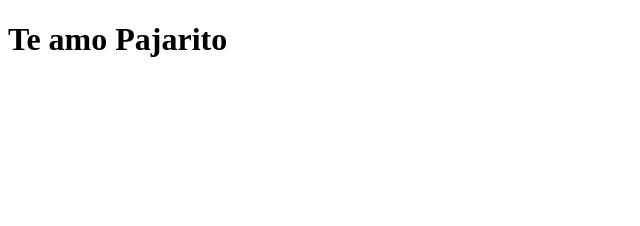
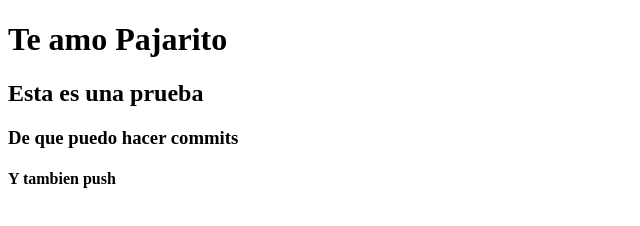
Before and after one commit to edsonmaal/edsonmaal.github.io, a plain HTML site: page index.html in a window 1280 px wide. Shown: the whole page, without its empty margins (0-640 px from the left). Drawn offline with Linux system fonts and the light colour scheme.

Commit message:
Estoy haciendo pruebas de commit, no se si esto este bien. Pero, vamos a ver :)

```diff
--- a/index.html
+++ b/index.html
@@ -5,5 +5,8 @@
 </head>
 <body>
     <h1>Te amo Pajarito</h1>
+    <h2>Esta es una prueba</h2>
+    <h3>De que puedo hacer commits</h3>
+    <h4>Y tambien push</h4>
 </body>
 </html>
```
